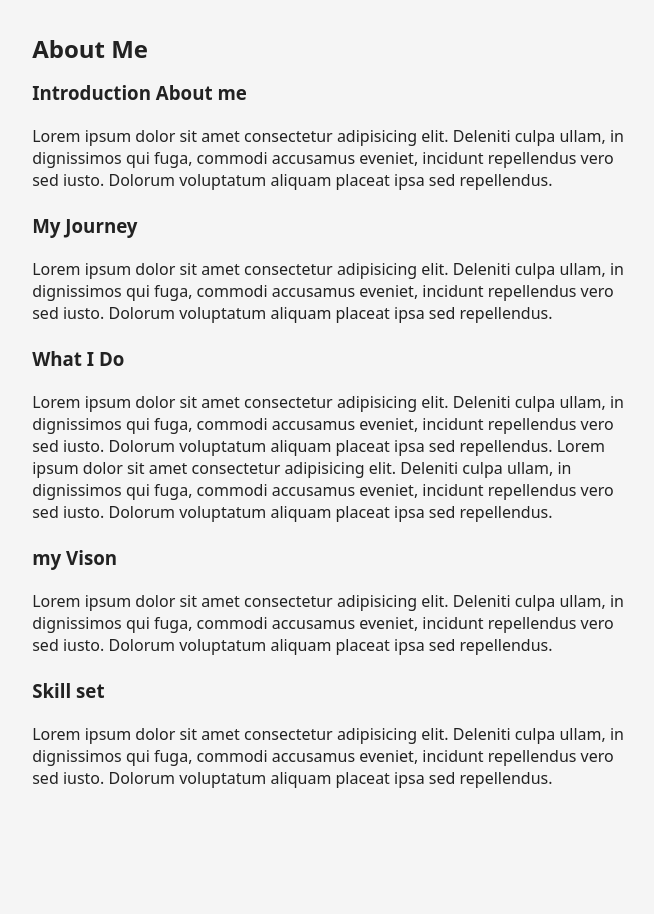
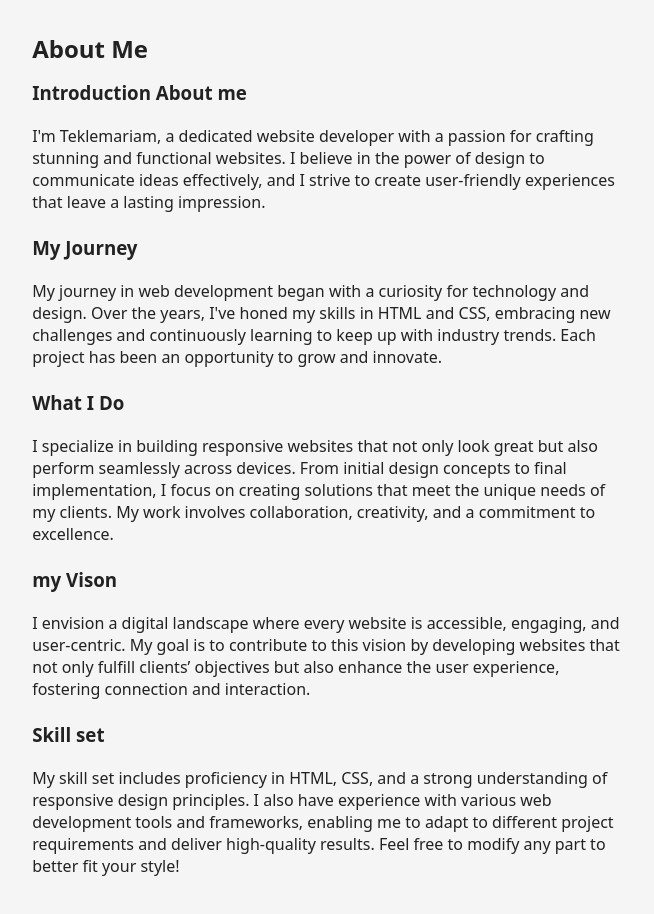
Before and after one commit to yohannesjo435/Tekele_portfolio, a plain HTML site: page aboutUs.html in a window 1280 px wide. Shown: the part 614-1528 px from the top of the page, without its empty margins (147-801 px from the left). Drawn offline with Linux system fonts and the light colour scheme.

Commit message:
basic update

```diff
--- a/aboutUs.html
+++ b/aboutUs.html
@@ -1,5 +1,6 @@
 <!DOCTYPE html>
 <html lang="en">
+
 <head>
   <meta charset="UTF-8">
   <meta name="viewport" content="width=device-width, initial-scale=1.0">
@@ -12,11 +13,11 @@
   <ul class="nav-link" id="nav">
     <div class="close">
       <div class="close-left"></div>
-          <div class="close-right" ></div>
+      <div class="close-right"></div>
     </div>
     <li> <a href="index.html">Home</a></li>
-        <li> <a href="aboutUs.html">About Us</a></li>
-        <li><a href="contact-us.html">contact us</a></li>
+    <li> <a href="aboutUs.html">About Me</a></li>
+    <li><a href="contact-us.html">contact Me</a></li>
   </ul>
 
   <div class="menu" id="menu">
@@ -33,47 +34,38 @@
       <h2>About Me</h2>
       <h3>Introduction About me</h3>
       <p>
-          Lorem ipsum dolor sit amet consectetur adipisicing elit.
-          Deleniti culpa ullam, in dignissimos qui fuga,
-          commodi accusamus eveniet, incidunt repellendus vero sed iusto.
-          Dolorum voluptatum aliquam placeat ipsa sed repellendus.
+        I'm Teklemariam, a dedicated website developer with a passion for crafting stunning and functional websites. I
+        believe in the power of design to communicate ideas effectively, and I strive to create user-friendly
+        experiences that leave a lasting impression.
       </p>
       <br />
 
       <h3>My Journey</h3>
       <p>
-          Lorem ipsum dolor sit amet consectetur adipisicing elit.
-          Deleniti culpa ullam, in dignissimos qui fuga,
-          commodi accusamus eveniet, incidunt repellendus vero sed iusto.
-          Dolorum voluptatum aliquam placeat ipsa sed repellendus.
+        My journey in web development began with a curiosity for technology and design. Over the years, I've honed my
+        skills in HTML and CSS, embracing new challenges and continuously learning to keep up with industry trends. Each
+        project has been an opportunity to grow and innovate.
       </p>
       <br />
       <h3>What I Do</h3>
-        <p>
-          Lorem ipsum dolor sit amet consectetur adipisicing elit.
-          Deleniti culpa ullam, in dignissimos qui fuga,
-          commodi accusamus eveniet, incidunt repellendus vero sed iusto.
-          Dolorum voluptatum aliquam placeat ipsa sed repellendus.
-           Lorem ipsum dolor sit amet consectetur adipisicing elit.
-          Deleniti culpa ullam, in dignissimos qui fuga,
-          commodi accusamus eveniet, incidunt repellendus vero sed iusto.
-          Dolorum voluptatum aliquam placeat ipsa sed repellendus.
+      <p>I specialize in building responsive websites that not only look great but also perform seamlessly across
+        devices. From initial design concepts to final implementation, I focus on creating solutions that meet the
+        unique needs of my clients. My work involves collaboration, creativity, and a commitment to excellence.
       </p>
       <br />
       <h3>my Vison</h3>
       <p>
-          Lorem ipsum dolor sit amet consectetur adipisicing elit.
-          Deleniti culpa ullam, in dignissimos qui fuga,
-          commodi accusamus eveniet, incidunt repellendus vero sed iusto.
-          Dolorum voluptatum aliquam placeat ipsa sed repellendus.
+        I envision a digital landscape where every website is accessible, engaging, and user-centric. My goal is to
+        contribute to this vision by developing websites that not only fulfill clients’ objectives but also enhance the
+        user experience, fostering connection and interaction.
       </p>
       <br />
       <h3>Skill set</h3>
       <p>
-          Lorem ipsum dolor sit amet consectetur adipisicing elit.
-          Deleniti culpa ullam, in dignissimos qui fuga,
-          commodi accusamus eveniet, incidunt repellendus vero sed iusto.
-          Dolorum voluptatum aliquam placeat ipsa sed repellendus.
+        My skill set includes proficiency in HTML, CSS, and a strong understanding of responsive design principles. I
+        also have experience with various web development tools and frameworks, enabling me to adapt to different
+        project requirements and deliver high-quality results.
+        Feel free to modify any part to better fit your style!
       </p>
     </div>
     <div class="aboutUs-right">
@@ -96,10 +88,14 @@
       <div>
         <span>linux</span>
       </div>
+      <div>
+        <span>Communication skill</span>
+      </div>
     </div>
   </div>
 
 </section>
 <script src="main.js"></script>
 </body>
+
 </html>
```
Also changed, not shown: contact-us.html (+2 -2 lines), index.html (+17 -10 lines). Lines whose indentation alone changed are shown as unchanged.
